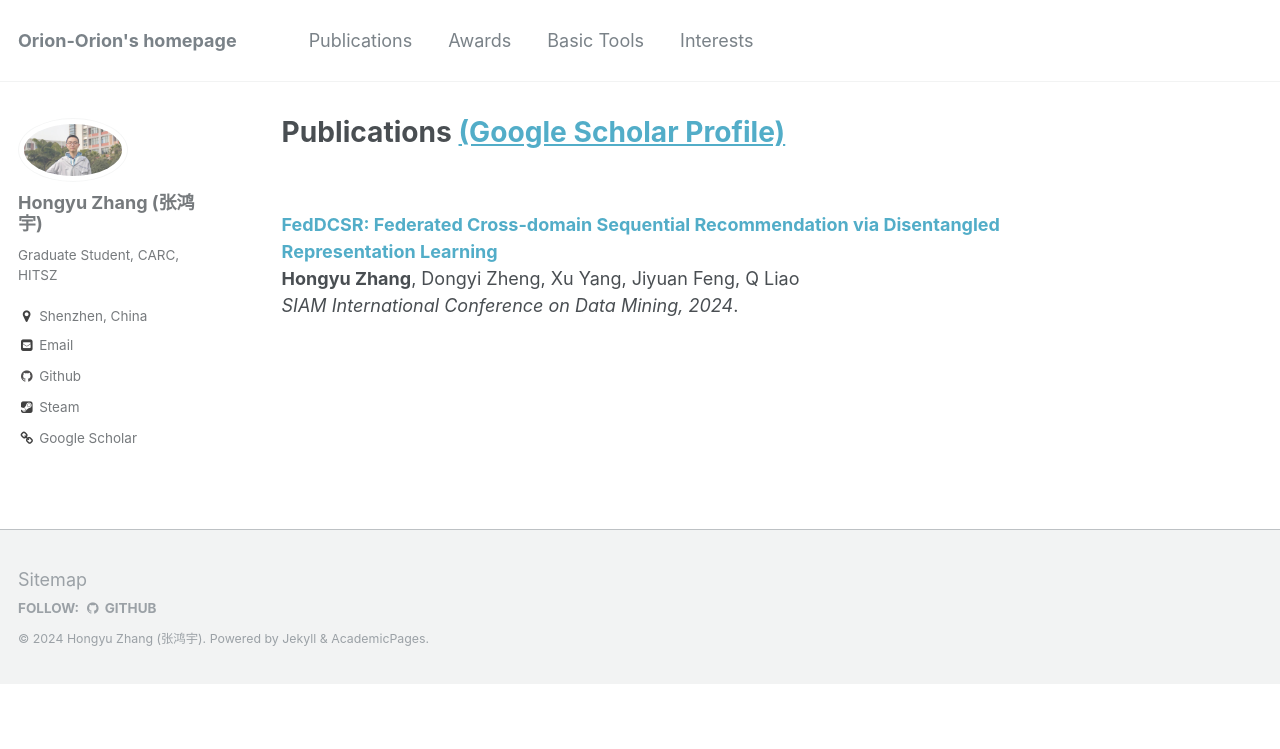
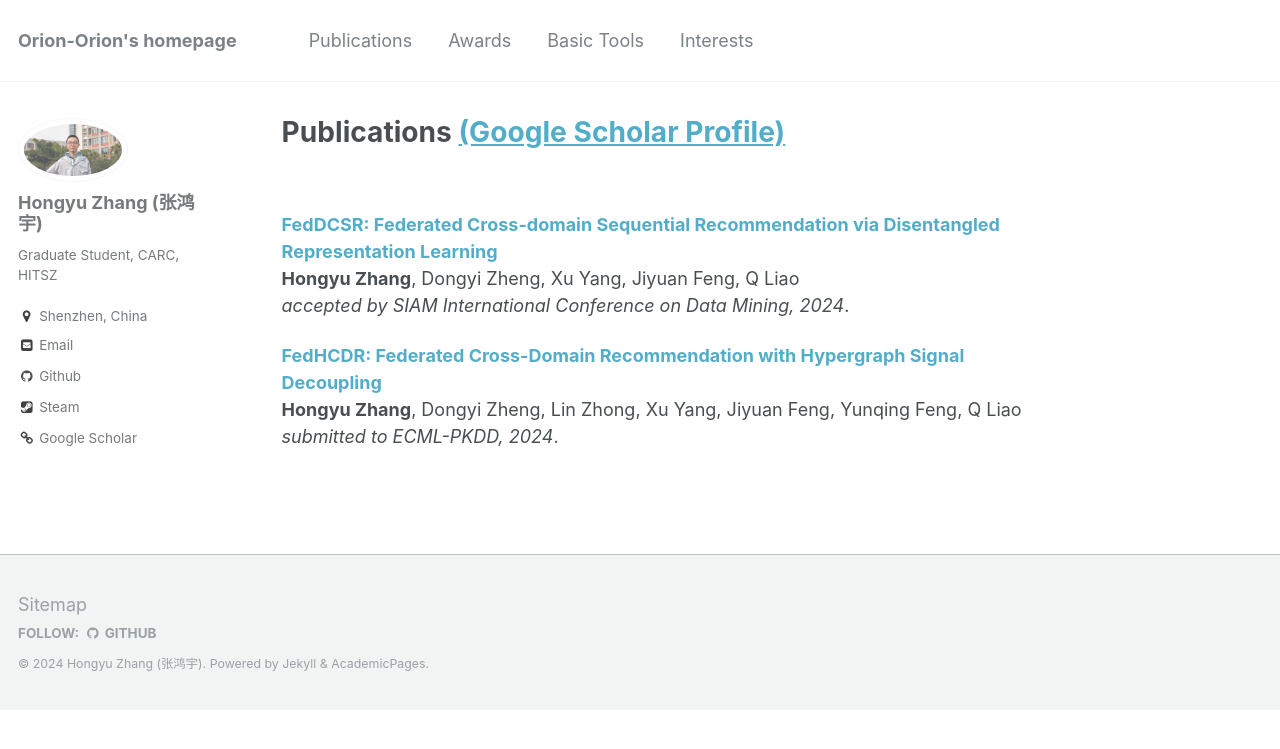
Before and after one commit to orion-orion/orion-orion.github.com, a Jekyll site: the page built from _pages/publications.md, in a window 1280 px wide. Shown: the top 749 px of the page. Built offline with Jekyll 4.4.1, drawn with Linux system fonts in a browser that asks for light colours.

Commit message:
feat: add FedHCDR paper

```diff
--- a/_pages/publications.md
+++ b/_pages/publications.md
@@ -7,4 +7,8 @@ author_profile: true
 
 <b>[FedDCSR: Federated Cross-domain Sequential Recommendation via Disentangled Representation Learning](https://arxiv.org/pdf/2309.08420.pdf)</b> <br>
 <b>Hongyu Zhang</b>, Dongyi Zheng, Xu Yang, Jiyuan Feng, Q Liao<br>
-<i>SIAM International Conference on Data Mining, 2024</i>.
+<i>accepted by SIAM International Conference on Data Mining, 2024</i>.
+
+<b>[FedHCDR: Federated Cross-Domain Recommendation with Hypergraph Signal Decoupling](https://arxiv.org/pdf/2403.02630.pdf)</b> <br>
+<b>Hongyu Zhang</b>, Dongyi Zheng, Lin Zhong, Xu Yang, Jiyuan Feng, Yunqing Feng, Q Liao<br>
+<i>submitted to ECML-PKDD, 2024</i>.
```
Also changed, not shown: _pages/about.md (+3 -1 lines).
